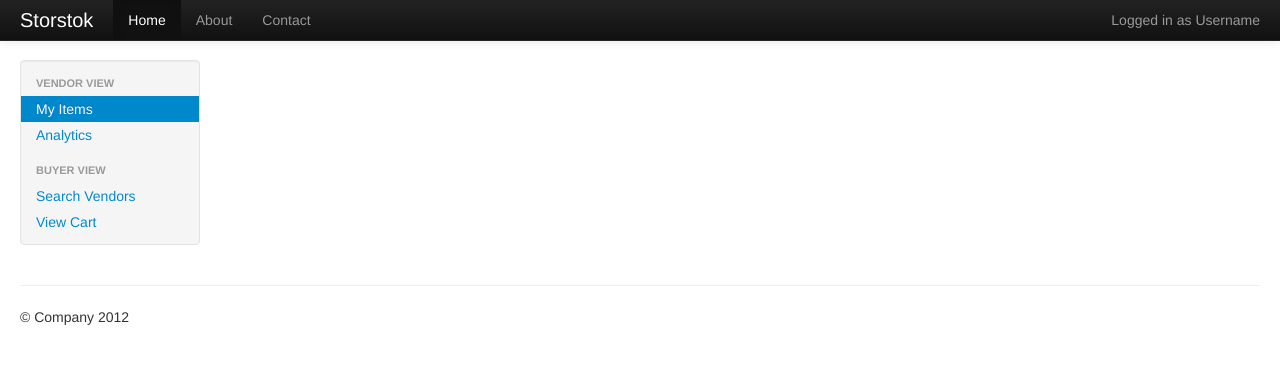
After one commit to pnpatel89/vendstor-dev, a Django app: a page that uses templates/insta.html in a window 1280 px wide. The commit adds this page. Shown: the top 376 px of the page. Run offline with Django 3.2, Linux system fonts and the light colour scheme; data that the repository does not hold is empty; some libraries are stand-ins or nearby versions.

Commit message:
now with instacart

```diff
--- a/myapp/views.py
+++ b/myapp/views.py
@@ -7,6 +7,10 @@ from myapp.models import *
 from re import *
 from cart import Cart
 import json
+
+#partition for instacart copy
+def chunks(l, n):
+    return [l[i:i+n] for i in range(0, len(l), n)]
 
 def sign_up(request):
 	if request.method == 'POST':
@@ -62,6 +66,16 @@ def landing_page(request):
 		#return HttpResponseRedirect('/landing/')
 	#elif request.user.username == "":
 		#return HttpResponseRedirect('/landing/')
+
+#Replication of instacart page
+# Create your views here, fix for corner case when number of things is 1
+def instacart(request):
+	list = Item.objects.all()
+	big_list = chunks(list,3)
+	variables = RequestContext(request,{
+		'list':big_list
+	})
+	return render_to_response('insta.html', variables)
 
 def main_page(request):
 	template = get_template('buyvi.html')
--- a/mysite/urls.py
+++ b/mysite/urls.py
@@ -30,5 +30,6 @@ urlpatterns = patterns('',
 	(r'^cart/$',get_cart),
 	(r'^remove_cart/$',remove_from_cart),
 	(r'^sign_up/$',sign_up),
+	(r'^instacart/$',instacart),
 
 )
--- /dev/null
+++ b/templates/insta.html
@@ -0,0 +1,118 @@
+<!DOCTYPE html>
+<html lang="en">
+  <head>
+    <meta charset="utf-8">
+    <title>Example of Fluid Layout with Twitter Bootstrap version 2.0 from w3resource.com</title>
+    <meta name="viewport" content="width=device-width, initial-scale=1.0">
+    <meta name="description" content="Example of Fluid Layout with Twitter Bootstrap version 2.0 from w3resource.com">
+    <meta name="author" content="">
+
+    <!-- Le styles -->
+	<link href="/site_media/bootstrap/css/bootstrap.css" rel="stylesheet">
+	<style type="text/css">
+      body {
+        padding-top: 60px;
+        padding-bottom: 40px;
+      }
+      .sidebar-nav {
+        padding: 9px 0;
+      }
+    </style>
+     <link href="/site_media/bootstrap/css/bootstrap-responsive.css" rel="stylesheet">
+     <link href="twitter-bootstrap-v2/docs/assets/css/example-fluid-layout.css" rel="stylesheet">
+
+    <!-- Le fav and touch icons -->
+    <link rel="shortcut icon" href="twitter-bootstrap-v2/docs/examples/images/favicon.ico">
+    <link rel="apple-touch-icon" href="twitter-bootstrap-v2/docs/examples/images/apple-touch-icon.png">
+    <link rel="apple-touch-icon" sizes="72x72" href="twitter-bootstrap-v2/docs/examples/images/apple-touch-icon-72x72.png">
+    <link rel="apple-touch-icon" sizes="114x114" href="twitter-bootstrap-v2/docs/examples/images/apple-touch-icon-114x114.png">
+  </head>
+
+<body>
+
+    <div class="navbar navbar-inverse navbar-fixed-top">
+      <div class="navbar-inner">
+       <div class="container-fluid">
+          <a class="btn btn-navbar" data-toggle="collapse" data-target=".nav-collapse">
+            <span class="icon-bar"></span>
+            <span class="icon-bar"></span>
+            <span class="icon-bar"></span>
+          </a>
+          <a class="brand" href="#">Storstok</a>
+          <div class="nav-collapse collapse">
+            <p class="navbar-text pull-right">
+              Logged in as <a href="#" class="navbar-link">Username</a>
+            </p>
+            <ul class="nav">
+              <li class="active"><a href="#">Home</a></li>
+              <li><a href="#about">About</a></li>
+              <li><a href="#contact">Contact</a></li>
+            </ul>
+          </div><!--/.nav-collapse -->
+        </div>
+      </div>
+    </div>
+
+    <div class="container-fluid">
+      <div class="row-fluid">
+        <div class="span2">
+          <div class="well sidebar-nav">
+            <ul class="nav nav-list">
+              <li class="nav-header">Vendor View</li>
+              <li class="active"><a href="#">My Items</a></li>
+              <li><a href="#">Analytics</a></li>
+              <li class="nav-header">Buyer View</li>
+              <li><a href="#">Search Vendors</a></li>
+              <li><a href="#">View Cart</a></li>
+            </ul>
+          </div><!--/.well -->
+        </div><!--/span-->
+        <div class="span10">
+        <div class="container-fluid">
+        {% for set in list %}
+        <div class="row-fluid">
+		 <ul class="thumbnails">
+		  {% for item in set %}
+		 	<li class="span4">
+		 		<div class="thumbnail">
+		 		 <img src="/site_media/pics/{{item.name}}.png" alt="" width="75%" height="75%">
+		 		 <div class="caption">
+		 		 <p>{{item.name}}           ${{item.price}}</p>
+		 		 </div>
+		 		</div>
+		 	 </li>
+		 	{% endfor %}
+		 </ul>
+        </div>
+         {% endfor %}
+         </div> <!--/inner container/-->
+        </div><!--/span-->
+      </div><!--/row-->
+
+      <hr>
+		<footer>
+        <p>&copy; Company 2012</p>
+      </footer>
+
+    </div><!--/.fluid-container-->
+    {% block content %}{% endblock %}
+
+    <!-- Le javascript
+    ================================================== -->
+    <!-- Placed at the end of the document so the pages load faster -->
+    <script src="../assets/js/jquery.js"></script>
+    <script src="../assets/js/bootstrap-transition.js"></script>
+    <script src="../assets/js/bootstrap-alert.js"></script>
+    <script src="../assets/js/bootstrap-modal.js"></script>
+    <script src="../assets/js/bootstrap-dropdown.js"></script>
+    <script src="../assets/js/bootstrap-scrollspy.js"></script>
+    <script src="../assets/js/bootstrap-tab.js"></script>
+    <script src="../assets/js/bootstrap-tooltip.js"></script>
+    <script src="../assets/js/bootstrap-popover.js"></script>
+    <script src="../assets/js/bootstrap-button.js"></script>
+    <script src="../assets/js/bootstrap-collapse.js"></script>
+    <script src="../assets/js/bootstrap-carousel.js"></script>
+    <script src="../assets/js/bootstrap-typeahead.js"></script>
+
+  </body>
+</html>
--- a/templates/landing.html
+++ b/templates/landing.html
@@ -176,7 +176,7 @@
 
       <hr>
 
-		<div class="row-fluid marketing" id="Vendors">
+	<div class="row-fluid marketing" id="Vendors">
 		<div class="span6">
 
           <h4>Vendors</h4>
@@ -184,14 +184,14 @@
 
           <p>Receive payments in cash or credit.</p>
 
-          <p>Perform sales analytics.</p?>
+          <p>Perform sales analytics.</p>
 
         </div>
 
       <div class="span6">
 		<img src="/site_media/pics/chart.png" alt="" width="75%" height="75%" >
-        </div>
       </div>
+    </div>
 
       <div class="footer">
         <p>&copy; Storstok 2012</p>
```
Also changed, not shown: mysite/site_media/pics/cadbury.png (added), mysite/site_media/pics/m&m.png (added), mysite/site_media/pics/skittles.png (added), mysite/site_media/pics/snapple.png (added), 6 other files.
